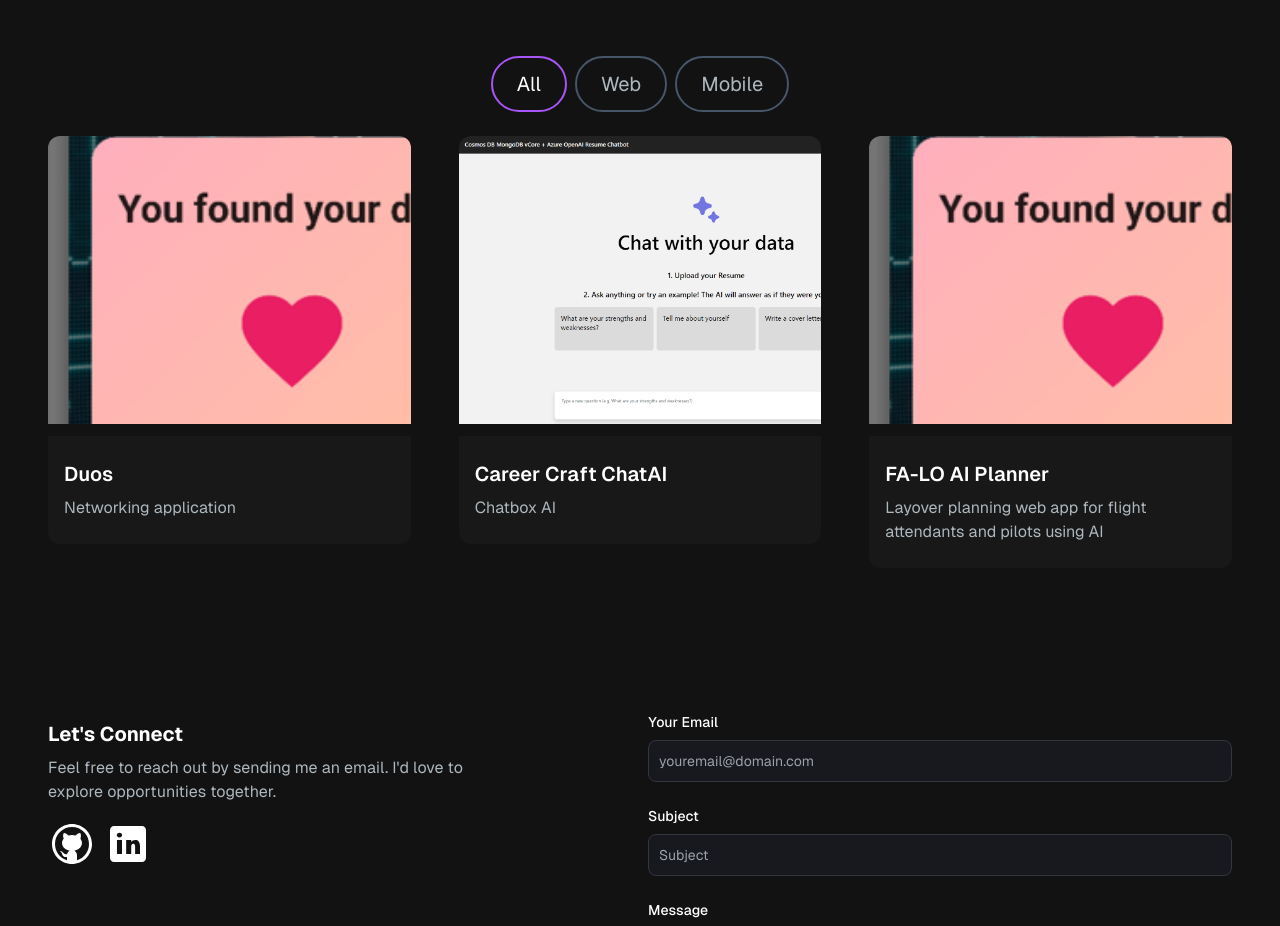
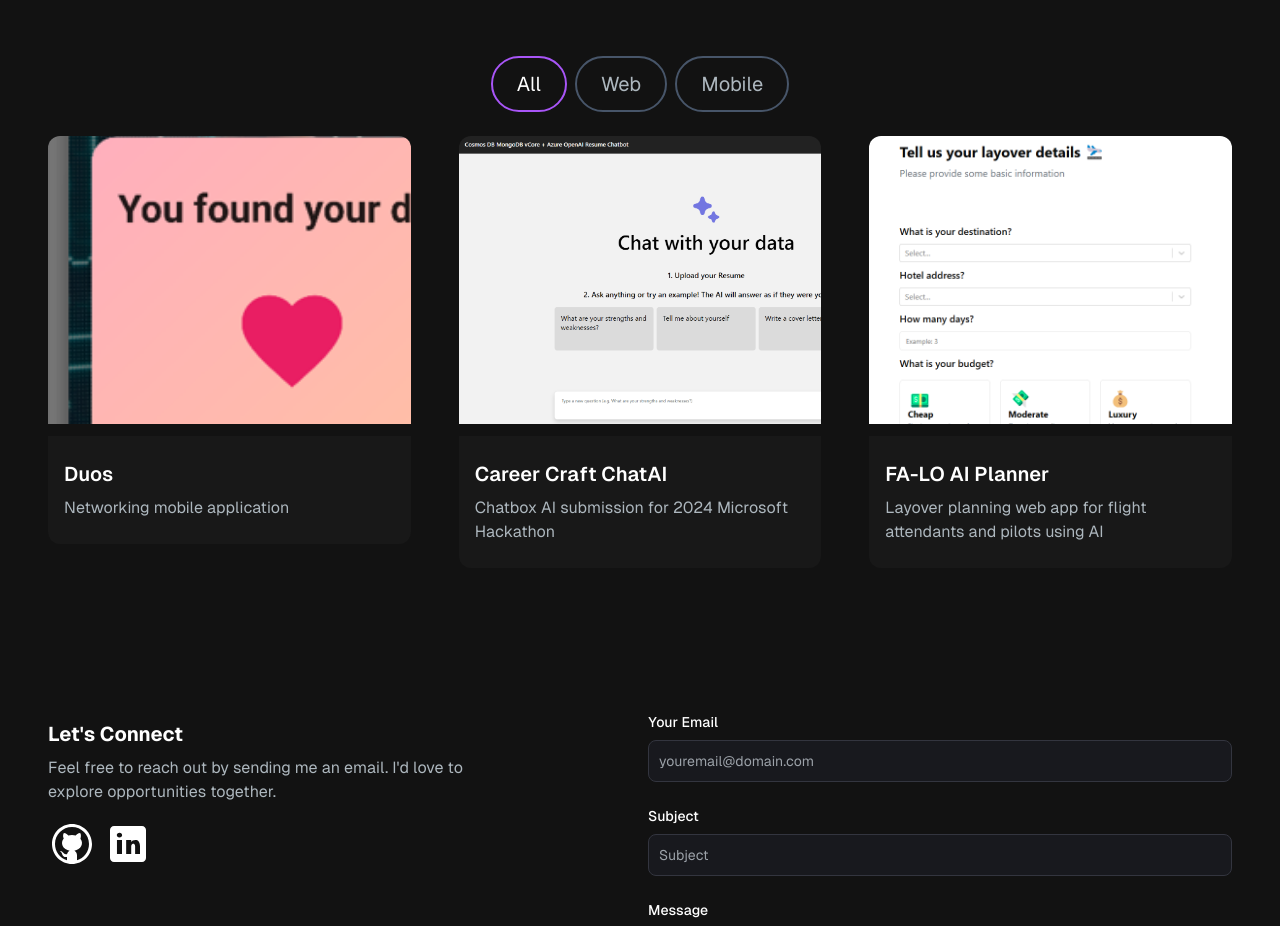
Before and after one commit to nathaliekng/Portfolio-website, a Next.js app: page / in a window 1280 px wide. Shown: the part 1240-2166 px from the top of the page. Built offline with nearby package versions, Linux system fonts and the light colour scheme.

Commit message:
added FALO AI project

```diff
--- a/app/components/ProjectsSection.jsx
+++ b/app/components/ProjectsSection.jsx
@@ -8,7 +8,7 @@ const projectsData = [
   {
     id: 1,
     title: "Duos",
-    description: "Networking application",
+    description: "Networking mobile application",
     image: "/images/projects/DuosPreview.png",
     tag: ["All", "Mobile"],
     gitUrl: "https://github.com/danielPeng-17/duos",
@@ -17,7 +17,7 @@ const projectsData = [
   {
     id: 2,
     title: "Career Craft ChatAI",
-    description: "Chatbox AI",
+    description: "Chatbox AI submission for 2024 Microsoft Hackathon",
     image: "/images/projects/CareerCraftAIPreview.png",
     tag: ["All", "Web"],
     gitUrl: "https://github.com/nathaliekng/Microsoft-Hackathon-2024-FrontEnd",
@@ -28,10 +28,10 @@ const projectsData = [
     title: "FA-LO AI Planner",
     description:
       "Layover planning web app for flight attendants and pilots using AI",
-    image: "/images/projects/DuosPreview.png",
+    image: "/images/projects/FALOPreview.png",
     tag: ["All", "Web"],
     gitUrl: "https://github.com/nathaliekng/falo-ai",
-    previewUrl: " ",
+    previewUrl: "https://pollen-reason-fb3.notion.site/FA-LO-AI-19c52894774541c58891f52212c32f44",
   },
 ];
 
```
Also changed, not shown: public/images/projects/FALOPreview.png (added).
